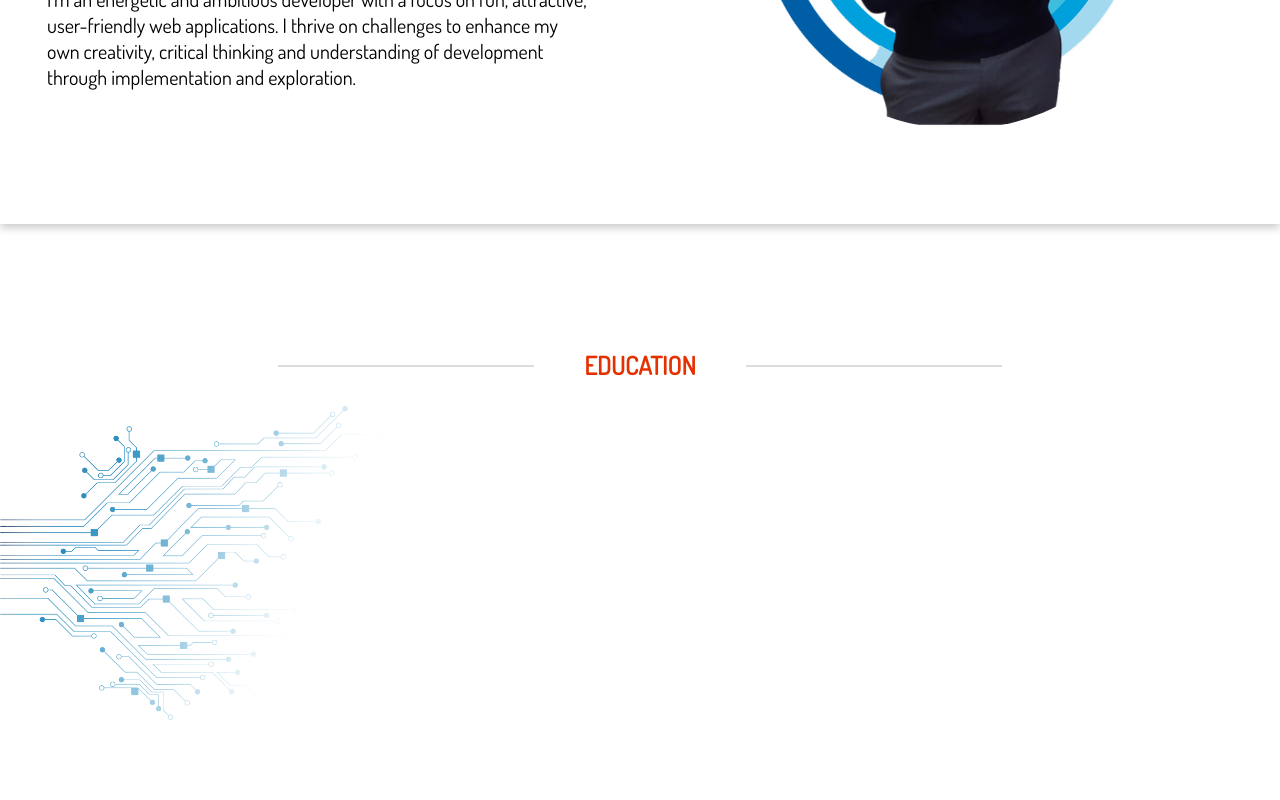
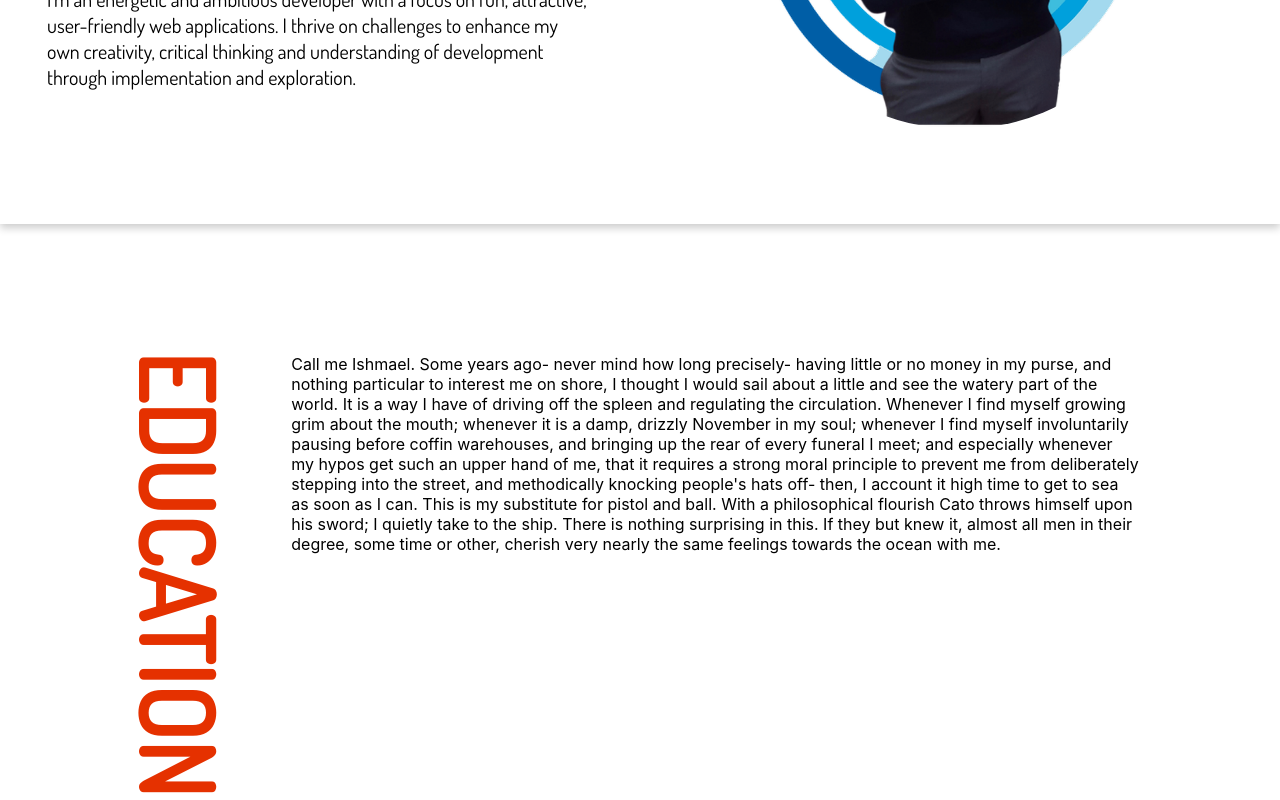
Before and after one commit to rcortez1775/NewPortfolio2019, a React (Create React App) app: page /about in a window 1280 px wide. Shown: the part 435-1235 px from the top of the page. Before the commit the page ends 1159 px from the top, so only its background shows below. Built offline with nearby package versions, Linux system fonts and the light colour scheme.

Commit message:
updated 2nd part of about me page

```diff
--- a/src/components/about/about.css
+++ b/src/components/about/about.css
@@ -68,6 +68,9 @@
     .aboutTitle{
         margin-top: 20px;
     }
+    span{
+        width: 75px;
+    }
 }
 
 @media screen and (max-width: 600px){
@@ -81,14 +84,29 @@
     }
 }
 
-.myEdu {
-    width: 100%;
+p {
+    width: 75%;
+    margin: auto;
+    position: relative;
+}
+
+.moby {
+    max-width: 100%;
+    position: relative;
+    padding-left: 150px;
+    padding-top: 50px;
+  }
+
+  .myEdu {
+    padding-top: 50px;
+    margin-left: 10%;
+    writing-mode: vertical-rl;
+    position: absolute;
+    left: 0;
+    top: 0;
+    line-height: 1;
     color: #e53100;
     font-family: 'Dosis', sans-serif;
-    font-size: 25px;
-    margin-top: 5em;
-}
-
-.circuit {
-    width: 30%;
-}
+    font-size: 100px;
+    font-weight: bold;
+  }
--- a/src/components/about/about.js
+++ b/src/components/about/about.js
@@ -2,7 +2,6 @@ import { Component } from "react";
 import React from 'react';
 import './about.css';
 import Me from '../../images/halo.png';
-import Circuit from '../../images/circuit.png';
 
 
 class about extends Component {
@@ -10,8 +9,8 @@ class about extends Component {
         return(
             <div>
                 <div className="container2">
-                    <div className="box2">
-                        <h1 className="aboutTitle">&lt;About Me/&gt;</h1>
+                    <div className="box2 boxAbout">
+                        <h1 className="aboutTitle">About Me</h1>
                         <h2 className="aboutSubTitle">I'm a Front-End developer based in Los Angeles, California</h2>
                         <span className="aboutSpan">I'm an energetic and ambitious developer with a focus on fun, attractive, user-friendly web applications.
                             I thrive on challenges to enhance my own creativity, critical thinking and understanding of development
@@ -24,10 +23,24 @@ class about extends Component {
                 </div>
                 <div>
                 <main className="main">
-                    <div>
-                        <h3 className="myEdu">&emsp;&emsp;EDUCATION&emsp;&emsp;</h3>
-                        <img className="circuit" src={Circuit} alt="Circuit"/>
-                    </div>
+                    {/* <div className="myEduBox">
+                        <span className="myEdu">EDUCATION</span>
+                        <p>Call me Ishmael. Some years ago- never mind how long precisely- having little or no money in my purse, and nothing particular to interest me on shore,
+                            I thought I would sail about a little and see the watery part of the world. It is a way I have of driving off the spleen and regulating the circulation.
+                            Whenever I find myself growing grim about the mouth; whenever it is a damp, drizzly November in my soul; whenever I find myself involuntarily pausing before
+                            coffin warehouses, and bringing up the rear of every funeral I meet; and especially whenever my hypos get such an upper hand of me, that it requires a
+                            strong moral principle to prevent me from deliberately stepping into the street, and methodically knocking people's hats off- then, I account it high time
+                            to get to sea as soon as I can. This is my substitute for pistol and ball. With a philosophical flourish Cato throws himself upon his sword; I quietly take to the ship.
+                        </p>
+                    </div> */}
+
+<div class="moby">
+  <h2 className="myEdu">EDUCATION</h2>
+<p>Call me Ishmael. Some years ago- never mind how long precisely- having little or no money in my purse, and nothing particular to interest me on shore, I thought I would sail about a little and see the watery part of the world. It is a way I have of driving off the spleen and regulating the circulation. Whenever I find myself growing grim about the mouth; whenever it is a damp, drizzly November in my soul; whenever I find myself involuntarily pausing before coffin warehouses, and bringing up the rear of every funeral I meet; and especially whenever my hypos get such an upper hand of me, that it requires a strong moral principle to prevent me from deliberately stepping into the street, and methodically knocking people's hats off- then, I account it high time to get to sea as soon as I can. This is my substitute for pistol and ball. With a philosophical flourish Cato throws himself upon his sword; I quietly take to the ship. There is nothing surprising in this. If they but knew it, almost all men in their degree, some time or other, cherish very nearly the same feelings towards the ocean with me.</p>
+</div>
+
+
+
                 </main>
                 </div>
             </div>
--- a/src/components/landingpage/landingpage.css
+++ b/src/components/landingpage/landingpage.css
@@ -149,3 +149,7 @@ h3:before {
 .card {
     padding: 15px;
 }
+
+.textSkills {
+    color: #e53100;
+}
```
